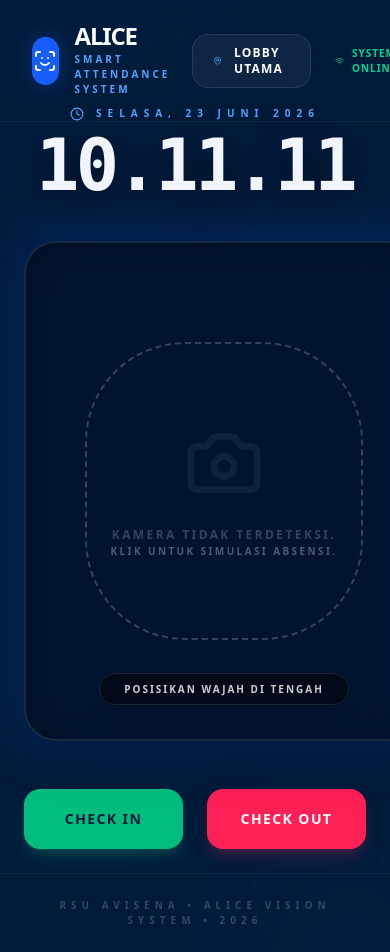
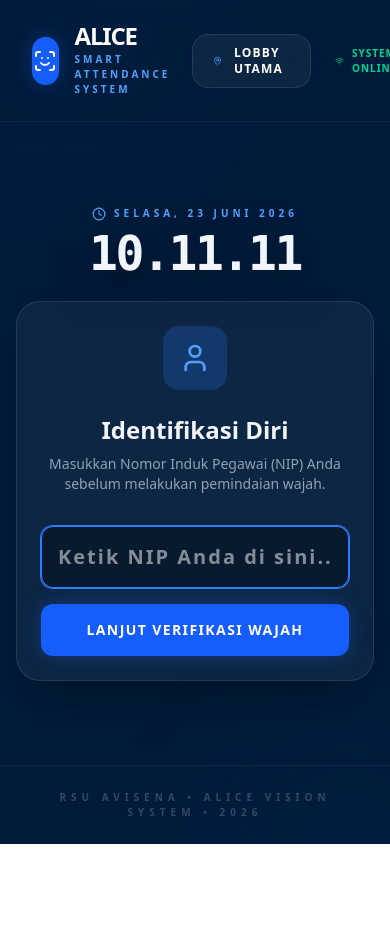
Before and after one commit to Fall2607/Alice, a Next.js app: page /absensi in a window 390 px wide. After the commit the page ends 844 px from the top, so only its background shows below. Built offline with nearby package versions, Linux system fonts and the light colour scheme; no server answers.

Commit message:
feat: kiosk absensi uses NIP input for 1:1 match and is mobile responsive

```diff
--- a/src/app/(kiosk)/absensi/page.tsx
+++ b/src/app/(kiosk)/absensi/page.tsx
@@ -11,6 +11,41 @@ export default function KioskAbsensiPage() {
   const videoRef = useRef<HTMLVideoElement>(null);
   const [mockUser, setMockUser] = useState<any>(null);
   const faceapiRef = useRef<any>(null);
+
+  // NIP Flow States
+  const [step, setStep] = useState<"input-nip" | "camera">("input-nip");
+  const [nipInput, setNipInput] = useState("");
+  const [karyawanInfo, setKaryawanInfo] = useState<{id: string, nama_lengkap: string} | null>(null);
+  const [nipError, setNipError] = useState("");
+  const [isCheckingNip, setIsCheckingNip] = useState(false);
+
+  const handleCheckNip = async (e?: React.FormEvent) => {
+    if (e) e.preventDefault();
+    if (!nipInput) {
+      setNipError("NIP tidak boleh kosong");
+      return;
+    }
+    setIsCheckingNip(true);
+    setNipError("");
+    try {
+      const res = await fetch("/api/absensi/check-nip", {
+        method: "POST",
+        headers: { "Content-Type": "application/json" },
+        body: JSON.stringify({ nip: nipInput })
+      });
+      const data = await res.json();
+      if (!res.ok) {
+        setNipError(data.message || "NIP tidak ditemukan");
+      } else {
+        setKaryawanInfo(data);
+        setStep("camera");
+      }
+    } catch (e) {
+      setNipError("Terjadi kesalahan jaringan");
+    } finally {
+      setIsCheckingNip(false);
+    }
+  };
 
   // Hydration fix & Live Clock
   useEffect(() => {
@@ -95,7 +130,7 @@ export default function KioskAbsensiPage() {
         const response = await fetch("/api/absensi/verify-face", {
           method: "POST",
           headers: { "Content-Type": "application/json" },
-          body: JSON.stringify({ descriptor: faceDescriptor, type, forceEarlyOut }),
+          body: JSON.stringify({ descriptor: faceDescriptor, type, forceEarlyOut, karyawan_id: karyawanInfo?.id }),
         });
 
         const resData = await response.json();
@@ -179,11 +214,11 @@ export default function KioskAbsensiPage() {
       </header>
 
       {/* MAIN CONTENT */}
-      <main className="relative z-10 flex-1 flex flex-col items-center justify-center p-6">
+      <main className="relative z-10 flex-1 flex flex-col items-center justify-center p-4 lg:p-6 w-full max-w-4xl mx-auto">
 
         {/* Waktu Digital */}
-        <div className="text-center mb-10 mt-[-40px]">
-          <div className="flex items-center justify-center gap-3 text-blue-400 mb-2 font-bold uppercase tracking-[0.6em] text-[10px]">
+        <div className="text-center mb-6 lg:mb-10 lg:mt-[-40px]">
+          <div className="flex items-center justify-center gap-2 lg:gap-3 text-blue-400 mb-2 font-bold uppercase tracking-[0.4em] lg:tracking-[0.6em] text-[10px]">
             <Clock size={14} />
             <span>
               {currentTime.toLocaleDateString("id-ID", {
@@ -191,12 +226,49 @@ export default function KioskAbsensiPage() {
               })}
             </span>
           </div>
-          <h1 className="text-7xl font-black leading-none tracking-tighter drop-shadow-[0_10px_20px_rgba(0,0,0,0.5)] font-mono">
+          <h1 className="text-5xl lg:text-7xl font-black leading-none tracking-tighter drop-shadow-[0_10px_20px_rgba(0,0,0,0.5)] font-mono">
             {currentTime.toLocaleTimeString("id-ID", {
               hour: "2-digit", minute: "2-digit", second: "2-digit"
             })}
           </h1>
         </div>
+
+        {step === "input-nip" ? (
+          <div className="w-full max-w-md bg-white/5 p-6 lg:p-8 rounded-3xl border border-white/10 backdrop-blur-md shadow-2xl animate-in zoom-in-95 duration-300">
+            <div className="w-16 h-16 bg-blue-500/20 rounded-2xl flex items-center justify-center mb-6 mx-auto">
+              <User size={32} className="text-blue-400" />
+            </div>
+            <h2 className="text-2xl font-black text-center mb-2">Identifikasi Diri</h2>
+            <p className="text-sm text-slate-400 text-center mb-8">Masukkan Nomor Induk Pegawai (NIP) Anda sebelum melakukan pemindaian wajah.</p>
+
+            <form onSubmit={handleCheckNip} className="flex flex-col gap-4">
+              <div>
+                <input
+                  type="text"
+                  value={nipInput}
+                  onChange={(e) => setNipInput(e.target.value)}
+                  placeholder="Ketik NIP Anda di sini..."
+                  className="w-full bg-black/30 border border-white/10 rounded-xl px-4 py-4 text-center text-xl font-bold tracking-widest text-white focus:outline-none focus:border-blue-500 focus:ring-1 focus:ring-blue-500 transition-all"
+                  autoFocus
+                />
+                {nipError && <p className="text-rose-400 text-xs font-bold text-center mt-2 animate-shake">{nipError}</p>}
+              </div>
+              <button
+                type="submit"
+                disabled={isCheckingNip}
+                className="w-full bg-blue-600 hover:bg-blue-500 disabled:opacity-50 disabled:cursor-not-allowed text-white py-4 rounded-xl font-black uppercase tracking-widest text-sm transition-all shadow-[0_0_20px_rgba(37,99,235,0.3)] active:scale-95 flex items-center justify-center gap-2"
+              >
+                {isCheckingNip ? <Loader2 size={18} className="animate-spin" /> : "Lanjut Verifikasi Wajah"}
+              </button>
+            </form>
+          </div>
+        ) : (
+          <div className="w-full flex flex-col items-center animate-in fade-in duration-500">
+            <div className="mb-6 flex items-center justify-center gap-3 bg-white/5 px-6 py-3 rounded-full border border-white/10 backdrop-blur-md">
+               <User size={16} className="text-emerald-400" />
+               <span className="text-sm font-bold">Halo, {karyawanInfo?.nama_lengkap}</span>
+               <button onClick={() => { setStep("input-nip"); setNipInput(""); }} className="ml-2 text-[10px] bg-white/10 px-3 py-1 rounded-full uppercase tracking-wider hover:bg-white/20 transition-colors">Ganti</button>
+            </div>
 
         {/* Camera Container */}
         <div className="relative group mx-auto w-fit">
@@ -208,7 +280,7 @@ export default function KioskAbsensiPage() {
             "bg-rose-500/60"
           }`}></div>
 
-          <div className="relative w-[400px] h-[500px] bg-black/50 rounded-[32px] overflow-hidden border-2 border-white/10 shadow-2xl flex items-center justify-center backdrop-blur-md cursor-pointer">
+          <div className="relative w-[300px] h-[400px] lg:w-[400px] lg:h-[500px] bg-black/50 rounded-[32px] overflow-hidden border-2 border-white/10 shadow-2xl flex items-center justify-center backdrop-blur-md cursor-pointer">
 
             {/* Video Element */}
             <video
@@ -340,22 +412,24 @@ export default function KioskAbsensiPage() {
         </div>
 
         {/* Action Controls */}
-        <div className="mt-12 flex gap-6 w-full max-w-lg mx-auto">
+        <div className="mt-8 flex gap-4 lg:gap-6 w-full max-w-lg mx-auto">
            <button
              onClick={() => handleScanAbsen("in")}
              disabled={scanStatus === "scanning"}
-             className="flex-1 bg-emerald-500 hover:bg-emerald-400 disabled:opacity-50 text-[#001b3a] py-5 rounded-2xl font-black uppercase tracking-widest text-sm transition-all shadow-lg shadow-emerald-500/20 active:scale-95"
+             className="flex-1 bg-emerald-500 hover:bg-emerald-400 disabled:opacity-50 text-[#001b3a] py-4 lg:py-5 rounded-2xl font-black uppercase tracking-widest text-xs lg:text-sm transition-all shadow-lg shadow-emerald-500/20 active:scale-95"
            >
                Check In
            </button>
            <button
              onClick={() => handleScanAbsen("out")}
              disabled={scanStatus === "scanning"}
-             className="flex-1 bg-rose-500 hover:bg-rose-400 disabled:opacity-50 text-white py-5 rounded-2xl font-black uppercase tracking-widest text-sm transition-all shadow-lg shadow-rose-500/20 active:scale-95"
+             className="flex-1 bg-rose-500 hover:bg-rose-400 disabled:opacity-50 text-white py-4 lg:py-5 rounded-2xl font-black uppercase tracking-widest text-xs lg:text-sm transition-all shadow-lg shadow-rose-500/20 active:scale-95"
            >
                Check Out
            </button>
         </div>
+        </div>
+        )}
 
       </main>
 
--- /dev/null
+++ b/src/app/api/absensi/check-nip/route.ts
@@ -0,0 +1,30 @@
+import { NextRequest, NextResponse } from "next/server";
+import pool from "@/app/lib/db";
+
+export async function POST(request: NextRequest) {
+  try {
+    const { nip } = await request.json();
+
+    if (!nip) {
+      return NextResponse.json({ message: "NIP wajib diisi." }, { status: 400 });
+    }
+
+    const queryStr = `SELECT id, nama_lengkap FROM karyawan WHERE nip = $1 LIMIT 1`;
+    const karyawanRes = await pool.query(queryStr, [nip]);
+
+    if (karyawanRes.rows.length === 0) {
+      return NextResponse.json({ message: "NIP tidak ditemukan atau tidak valid." }, { status: 404 });
+    }
+
+    const karyawan = karyawanRes.rows[0];
+
+    return NextResponse.json({
+      id: karyawan.id,
+      nama_lengkap: karyawan.nama_lengkap
+    }, { status: 200 });
+
+  } catch (error) {
+    console.error("Error checking NIP:", error);
+    return NextResponse.json({ message: "Terjadi kesalahan internal." }, { status: 500 });
+  }
+}
```
